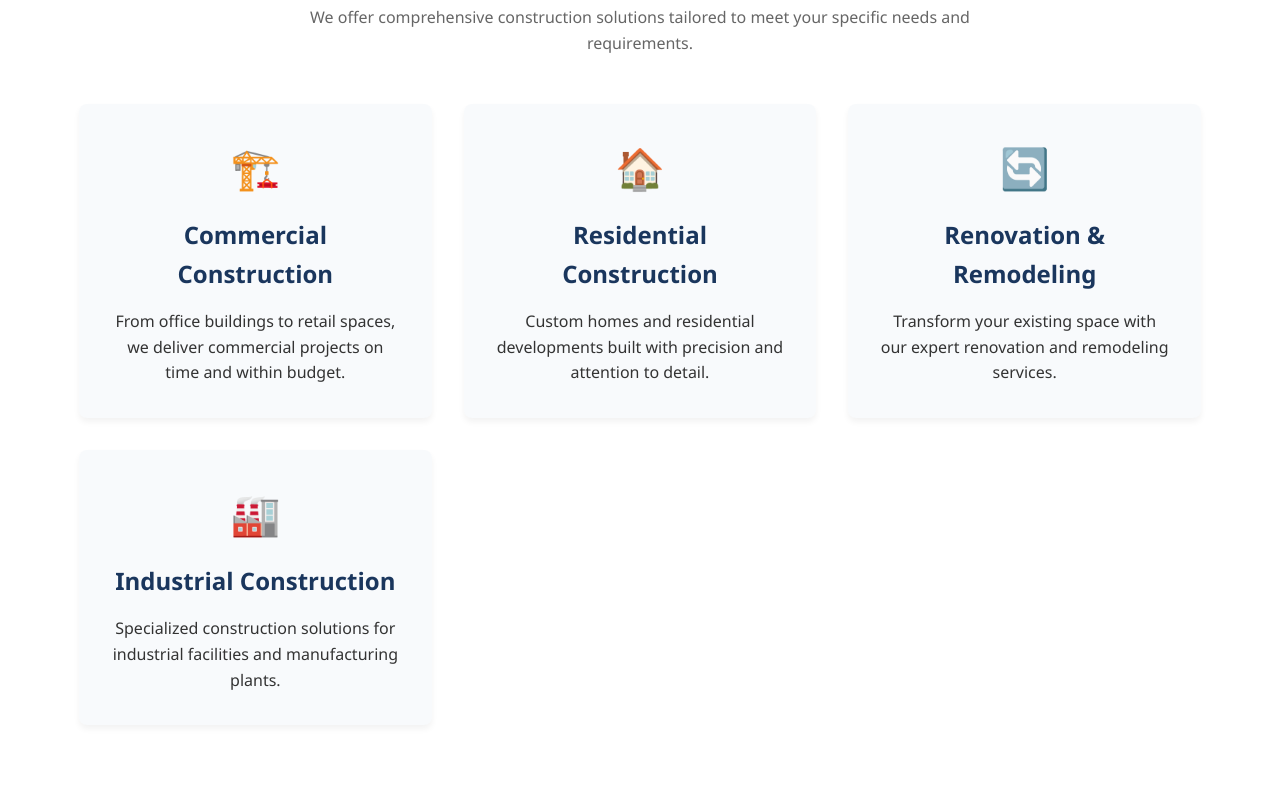
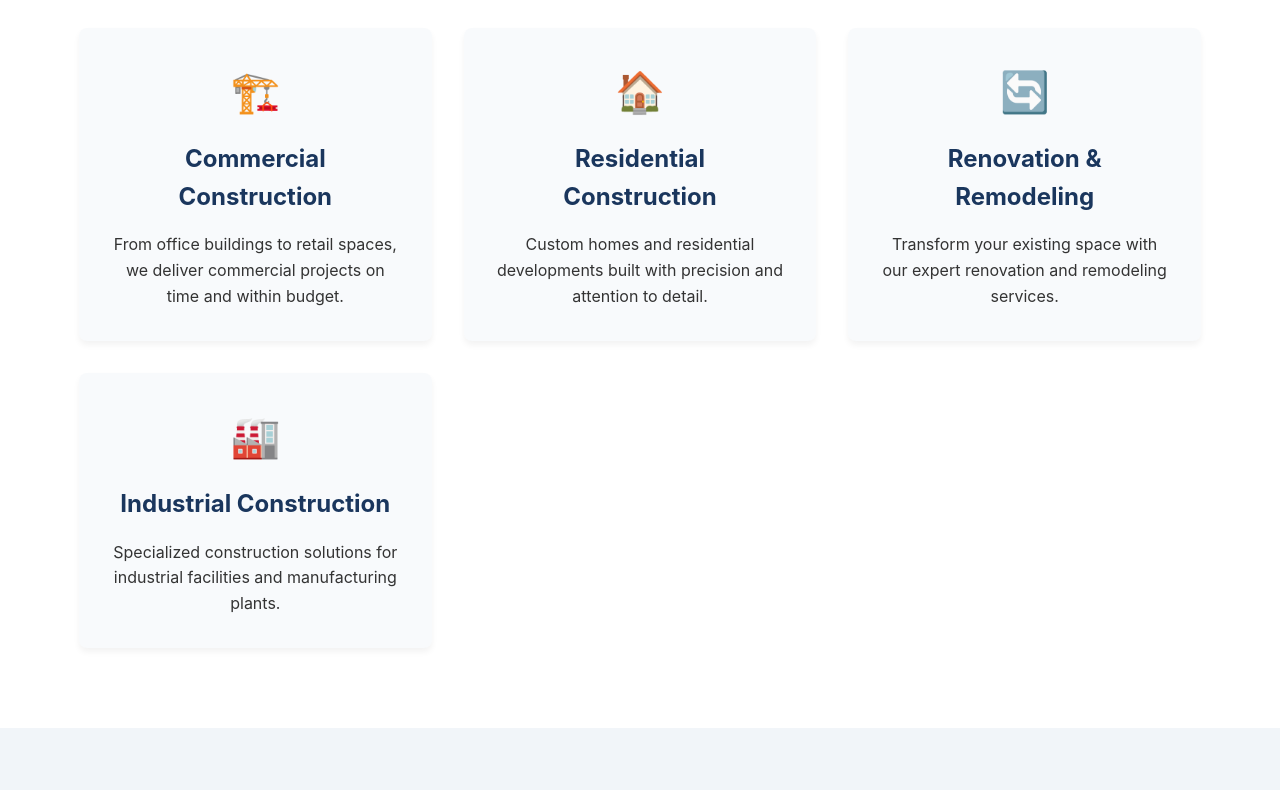
Before and after one commit to angelxa72/lightbox, a plain HTML site: page index.html in a window 1280 px wide. Shown: the part 739-1529 px from the top of the page. Drawn offline with Linux system fonts and the light colour scheme.

Commit message:
Update styles.css

```diff
--- a/styles.css
+++ b/styles.css
@@ -3,7 +3,7 @@
     margin: 0;
     padding: 0;
     box-sizing: border-box;
-    font-family: 'Segoe UI', Tahoma, Geneva, Verdana, sans-serif;
+    font-family: 'SF Pro Display', -apple-system, BlinkMacSystemFont, 'Segoe UI', Roboto, Helvetica, Arial, sans-serif;
 }
 
 body {
@@ -615,4 +615,5 @@ footer {
         width: 95%;
         margin: 5% auto;
     }
+
 }
```
